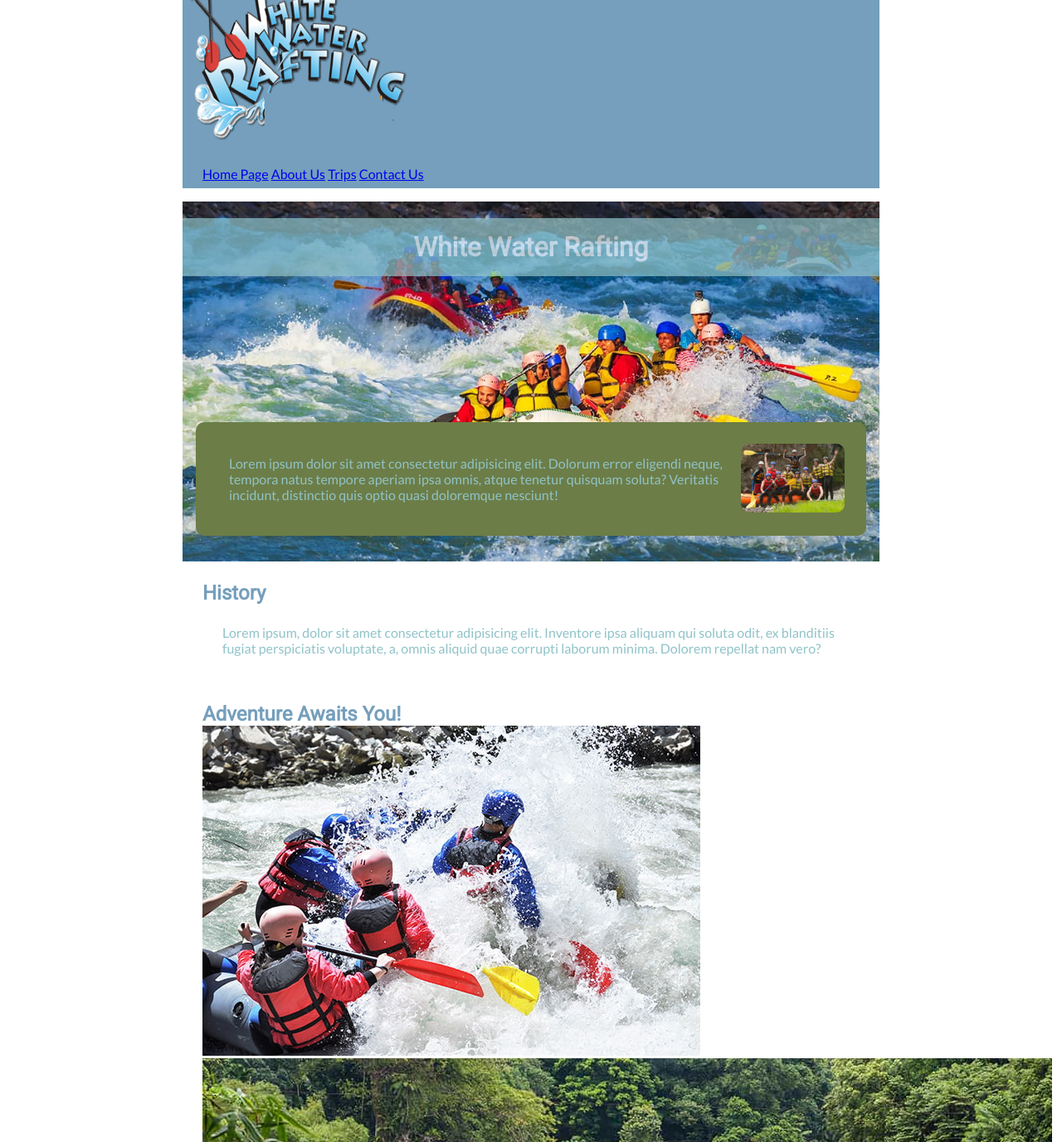
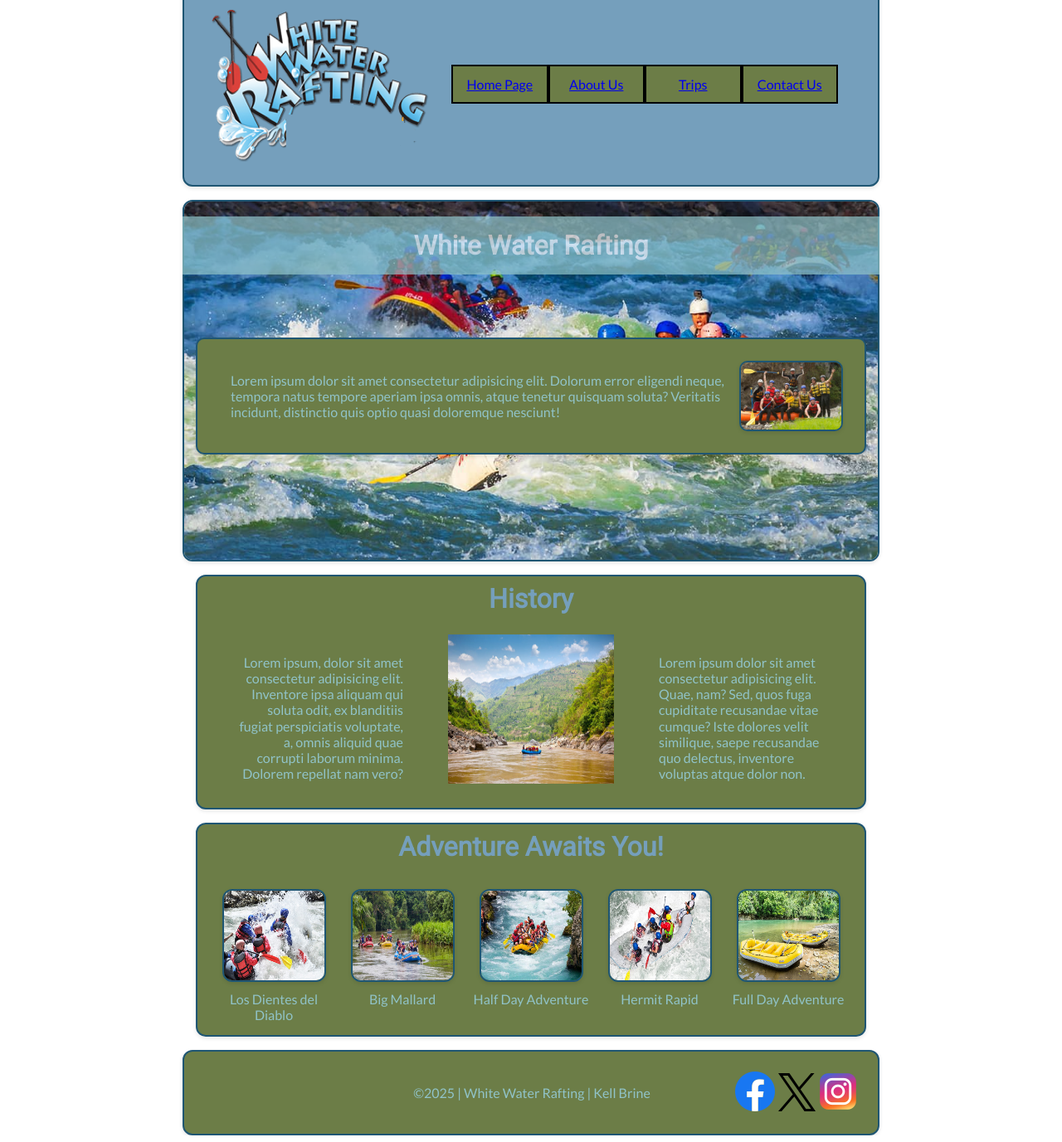
Before and after one commit to schoolonlyaccount/wdd130, a plain HTML site: page wwr/about.html in a window 1280 px wide. Shown: the part 23-1400 px from the top of the page at 83% size. Drawn offline with Linux system fonts and the light colour scheme.

Commit message:
About Us Page Updated

```diff
--- a/wwr/about.html
+++ b/wwr/about.html
@@ -21,7 +21,7 @@
 <body>
     <header>
         <img src="images/wwr-logo.png" alt="Image of Rafting Company Logo">
-        <nav>
+        <nav class="otherpages">
             <a href="index.html">Home Page</a>
             <a href="about.html">About Us</a>
             <a href="trips.html">Trips</a>
@@ -39,23 +39,50 @@
                     quasi doloremque nesciunt!</p>
             </article>
         </div>
-        <section>
+        <section class="history">
             <h2>History</h2>
-            <p>Lorem ipsum, dolor sit amet consectetur adipisicing elit. Inventore ipsa aliquam qui soluta odit, ex
-                blanditiis fugiat perspiciatis voluptate, a, omnis aliquid quae corrupti laborum minima. Dolorem
-                repellat nam vero?</p>
+            <div class="sidetext-image-whole">
+                <p class="sidetext left">Lorem ipsum, dolor sit amet consectetur adipisicing elit. Inventore ipsa
+                    aliquam
+                    qui soluta odit, ex
+                    blanditiis fugiat perspiciatis voluptate, a, omnis aliquid quae corrupti laborum minima. Dolorem
+                    repellat nam vero?</p>
+                <img src="images/history.jpg" alt="Image of a river">
+                <p class="sidetext right">Lorem ipsum dolor sit amet consectetur adipisicing elit. Quae, nam? Sed, quos
+                    fuga
+                    cupiditate
+                    recusandae vitae cumque? Iste dolores velit similique, saepe recusandae quo delectus, inventore
+                    voluptas atque dolor non.</p>
+            </div>
         </section>
-        <section>
+        <section class="adventure">
             <h2>Adventure Awaits You!</h2>
-            <img src="images/represent-1.jpg" alt="Image representing the company's business">
-            <img src="images/represent-2.jpg" alt="Image representing the company's business">
-            <img src="images/represent-3.jpg" alt="Image representing the company's business">
-            <img src="images/represent-4.jpg" alt="Image representing the company's business">
-            <img src="images/represent-5.jpg" alt="Image representing the company's business">
+            <div class="images-and-captions">
+                <figure>
+                    <img src="images/represent-1.jpg" alt="Rafting at Los Dientes del Diablo">
+                    <figcaption>Los Dientes del Diablo</figcaption>
+                </figure>
+                <figure>
+                    <img src="images/represent-2.jpg" alt="Rafting Big Mallard">
+                    <figcaption>Big Mallard</figcaption>
+                </figure>
+                <figure>
+                    <img src="images/represent-3.jpg" alt="Half Day Adventure">
+                    <figcaption>Half Day Adventure</figcaption>
+                </figure>
+                <figure>
+                    <img src="images/represent-4.jpg" alt="Rapid named Hermit">
+                    <figcaption>Hermit Rapid</figcaption>
+                </figure>
+                <figure>
+                    <img src="images/represent-5.jpg" alt="Full Day Adventure">
+                    <figcaption>Full Day Adventure</figcaption>
+                </figure>
+            </div>
         </section>
     </main>
     <footer>
-        <p>©2025 | White Water Rafting | Kell Brine |</p>
+        <p>©2025 | White Water Rafting | Kell Brine</p>
         <nav class="socialmedia">
             <a href="https://facebook.com">
                 <img src="images/facebook-icon.png" alt="Facebook">
--- a/wwr/styles/rafting.css
+++ b/wwr/styles/rafting.css
@@ -10,6 +10,16 @@
 header {
     background-color: var(--primary-color);
     color: var(--accent2-color);
+    display: grid;
+    grid-template-columns: auto 1fr;
+    padding: 1.5rem 1.5rem;
+    justify-content: center;
+    align-items: center;
+
+    margin: 1rem;
+    border-radius: 12px;
+    border: 2px solid var(--secondary-color);
+    box-shadow: 0 2px 5px rgba(0, 0, 0, 0.1);
 }
 
 * {
@@ -56,6 +66,11 @@ article {
     display: block;
     width: 100%;
     height: auto;
+
+    margin-top: 1rem;
+    border-radius: 12px;
+    border: 2px solid var(--secondary-color);
+    box-shadow: 0 2px 5px rgba(0, 0, 0, 0.1);
 }
 
 h1 {
@@ -71,10 +86,12 @@ h1 {
 
 .hero article {
     position: absolute;
-    top: 250px;
+    top: 150px;
     background-color: var(--accent2-color);
     padding: 1rem;
     border-radius: 10px;
+    border: 2px solid var(--secondary-color);
+    box-shadow: 0 2px 5px rgba(0, 0, 0, 0.1);
 }
 
 .hero article img {
@@ -83,3 +100,113 @@ h1 {
     width: 125px;
     border-radius: 10px;
 }
+
+.otherpages {
+    display: flex;
+    justify-content: space-between;
+}
+
+.otherpages a {
+    flex: 1;
+    text-align: center;
+    padding: 12px;
+    border: 2px solid black;
+    background-color: var(--accent2-color);
+}
+
+.history {
+    text-align: center;
+    padding: 0.5rem 20px;
+    margin: 1rem;
+    border-radius: 12px;
+    border: 2px solid var(--secondary-color);
+    box-shadow: 0 2px 5px rgba(0, 0, 0, 0.1);
+    background-color: var(--accent2-color);
+}
+
+.history h2 {
+    font-size: 2em;
+    margin-bottom: 1.5rem;
+}
+
+.history img {
+    width: 200px;
+    height: 180px;
+}
+
+.sidetext-image-whole {
+    display: flex;
+    gap: 30px;
+}
+
+.sidetext {
+    flex: 1;
+    line-height: 1.2;
+}
+
+.left {
+    text-align: right;
+}
+
+.right {
+    text-align: left;
+}
+
+.adventure h2 {
+    margin-bottom: 1rem;
+    font-size: 2rem;
+}
+
+.adventure {
+    margin: 1rem;
+    text-align: center;
+
+    border-radius: 12px;
+    border: 2px solid var(--secondary-color);
+    box-shadow: 0 2px 5px rgba(0, 0, 0, 0.1);
+    background-color: var(--accent2-color);
+}
+
+.adventure figure {
+    flex: 1;
+    text-align: center;
+}
+
+.images-and-captions {
+    display: flex;
+    justify-content: space-between;
+    gap: 1px;
+    flex-direction: row;
+    margin: 7px;
+}
+
+.adventure img {
+    width: 125px;
+    height: 112px;
+
+    margin-top: 1rem;
+    border-radius: 12px;
+    border: 2px solid var(--secondary-color);
+    box-shadow: 0 2px 5px rgba(0, 0, 0, 0.1);
+}
+
+.adventure figcaption {
+    margin-top: 0.5rem;
+    font-size: 1rem;
+    color: var(--accent1-color);
+}
+
+footer {
+    display: flex;
+    justify-content: right;
+    align-items: center;
+
+    border-radius: 12px;
+    border: 2px solid var(--secondary-color);
+    box-shadow: 0 2px 5px rgba(0, 0, 0, 0.1);
+    background-color: var(--accent2-color);
+}
+
+footer p {
+    margin-right: 70px;
+}
```
Also changed, not shown: wwr/images/history.jpg (added).
